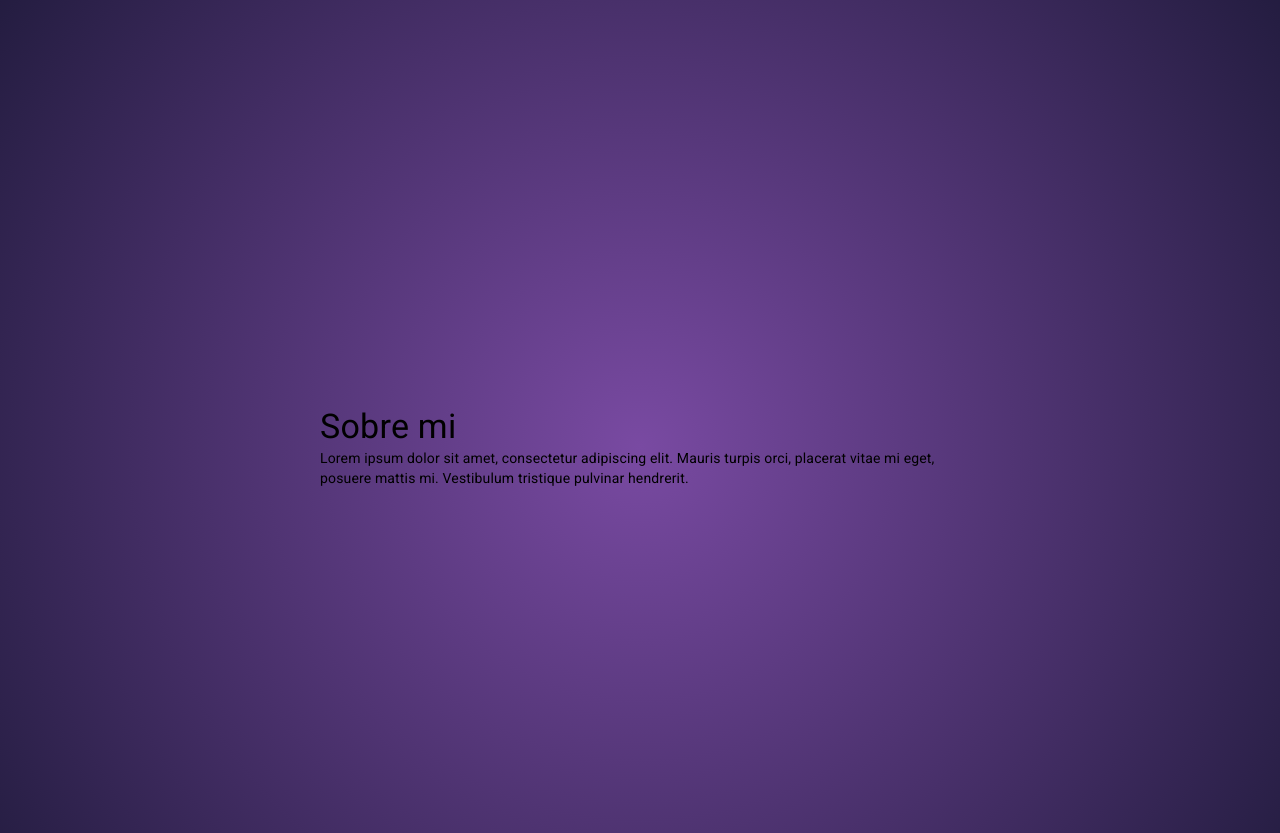
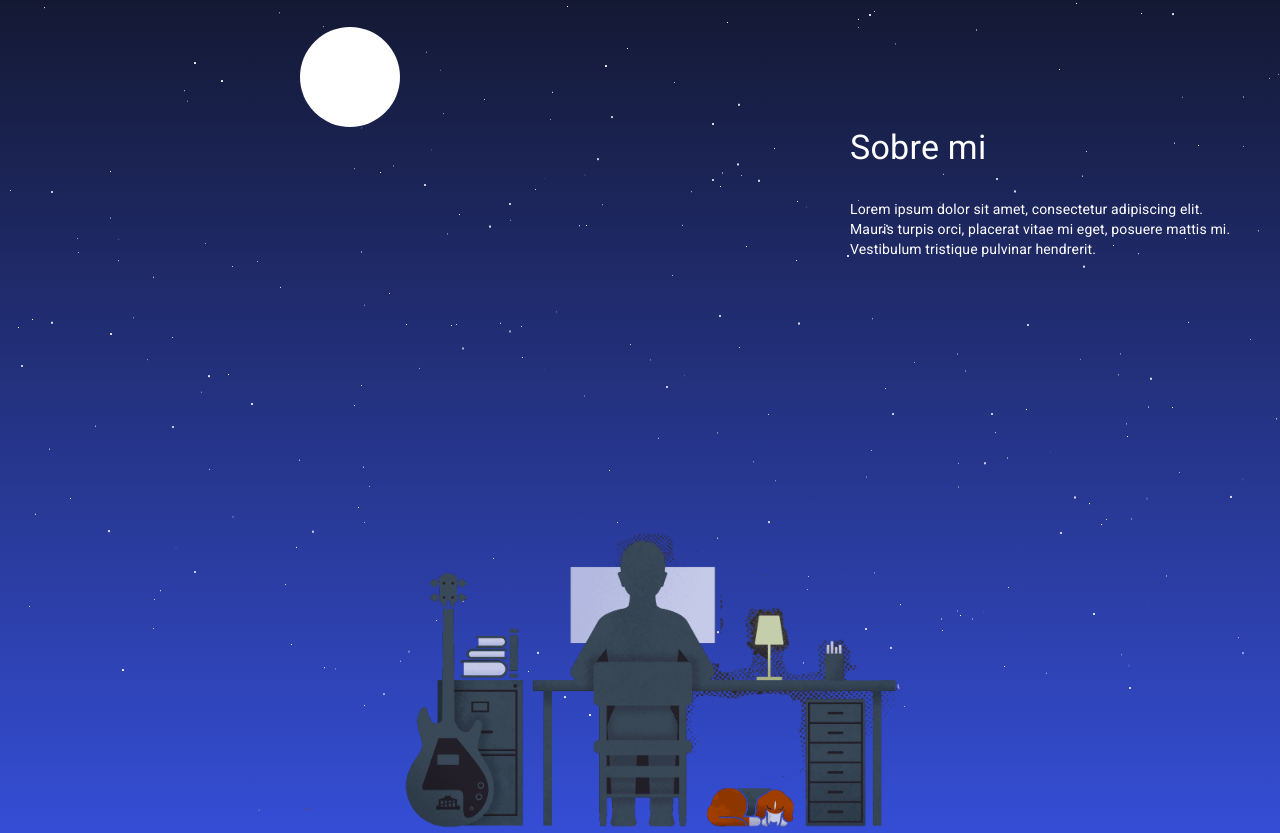
Before and after one commit to antonio9520/portafolioreact, a React app: page / in a window 1280 px wide. Shown: the part 913-1746 px from the top of the page. Built offline with nearby package versions, Linux system fonts and the light colour scheme; no server answers.

Commit message:
animacion about

```diff
--- a/src/containers/about/About.css
+++ b/src/containers/about/About.css
@@ -1,7 +1,150 @@
-.container-about{
+/* .container-about{
     position: relative;
     width: 100%;
     min-height: 130vh;
     background: rgb(121,74,162);
     background: radial-gradient(circle, rgba(121,74,162,1) 0%, rgba(31,26,59,1) 100%);
-}
+} */
+
+* {
+    margin: 0;
+    padding: 0;
+    box-sizing: border-box;
+  }
+
+  .scene {
+    position: relative;
+    width: 100%;
+    height: 120vh;
+    background: linear-gradient(#111425, #3751e0);
+    background-attachment: fixed;
+    overflow: hidden;
+  }
+  .scene::before{
+    content: "";
+    position: absolute;
+    bottom: -100%;
+    left: 0;
+    width: 100%;
+    height: 250px;
+    transition: 0.5s;
+    background: linear-gradient(transparent, #fff, #2598f3);
+  }
+  .scene.active::before{
+    bottom: 0;
+  }
+  .scene.active {
+    background: linear-gradient(#ffeb3b, #ff9800);
+  }
+
+ .scene .moon-nigth {
+    position: absolute;
+    top: 100px;
+    left: 300px;
+    width: 100px;
+    height: 100px;
+    background: #fff;
+    border-radius: 50%;
+    transition: 0.5s;
+    cursor: pointer;
+  }
+
+  .scene .moon-nigth::before {
+    content: "";
+    position: absolute;
+    top: -15px;
+    left: 15px;
+    width: 100%;
+    height: 100%;
+    border-radius: 50%;
+    background: linear-gradient(#111425, #3751e0);
+    background-attachment: fixed;
+  }
+  .cont-typo{
+      position: absolute;
+      width: 400px;
+      right: 30px;
+      top: 200px;
+      color: white
+  }
+
+  .titulo{
+
+  }
+  .contenido{
+     padding-top: 30px;
+  }
+  .forest {
+    position: absolute;
+    bottom:0;
+    left: 0;
+    width: 100%;
+    transform: scale(.8);
+    z-index: 100;
+    transition: 0.5s;
+  }
+  .scene.active .forest{
+    bottom: -100%;
+  }
+
+  .scene i {
+    position: absolute;
+    background-color: #fff;
+    border-radius: 50%;
+    animation: animate linear infinite;
+  }
+
+  .scene.active i{
+    display: none;
+  }
+
+  .bg{
+    position: absolute;
+    bottom: 0;
+    max-width: 100%;
+    transition: 0.5s;
+    z-index: 1000;
+    transform: translateY(100%)
+  }
+
+  .scene.active .bg{
+    transform: translateY(0);
+  }
+
+
+
+  @keyframes animateCloud {
+    0% {
+      transform: translateX(-100%) scale(1);
+    }
+    100% {
+      transform: translateX(400%) scale(1.5);
+    }
+  }
+
+  @keyframes animate {
+    0% {
+      opacity: 0;
+      transform: translateY(0px);
+    }
+    10%,
+    90% {
+      opacity: 1;
+    }
+    100% {
+      opacity: 0;
+      transform: translateY(-100px);
+    }
+  }
+
+  img {
+    pointer-events: none;
+  }
+
+  .scene .star{
+    position: absolute;
+    background-color: #fff;
+    border-radius: 50%;
+    animation: animate  linear infinite;
+    animation-duration: 5s;
+  }
--- a/src/containers/about/About.jsx
+++ b/src/containers/about/About.jsx
@@ -1,23 +1,95 @@
-import React from "react";
+import React, { useEffect, useWindowSize, useRef } from "react";
+import ReactDom from "react-dom";
 import { Grid, Typography } from "@material-ui/core";
+import forest from "../../resources/img/study2.png";
+import cloud1 from "../../resources/img/cloud1.png";
+import cloud2 from "../../resources/img/cloud2.png";
+import cloud3 from "../../resources/img/cloud3.png";
 import "./About.css";
 
 const About = () => {
-  return (
-    <Grid container justify="center" style={{display: "flex", alignItems:"center"}} className="container-about" id="about">
-      <Grid item xs={12} sm={8} md={6}>
-        <Typography className="sobre-mi" variant="h4">Sobre mi</Typography>
-        <Grid container>
-          <Grid item>
-            <Typography className="typo-contenido" variant="body2">
-            Lorem ipsum dolor sit amet, consectetur adipiscing elit. Mauris turpis
+  useEffect(() => {
+    const contenedor = document.getElementById("scene");
+    const div = React.createElement(
+      "div",
+      {},
+      <img src={forest} alt="forest" className="forest" />
+    );
+    const div3 = React.createElement(
+      "div",
+      {className: "cont-typo"},
+      <div>
+        <Typography variant="h4" className="titulo">Sobre mi</Typography>
+        <Typography variant="body2" className="contenido">
+          Lorem ipsum dolor sit amet, consectetur adipiscing elit. Mauris turpis
           orci, placerat vitae mi eget, posuere mattis mi. Vestibulum tristique
           pulvinar hendrerit.
-            </Typography>
-          </Grid>
-        </Grid>
-      </Grid>
-    </Grid>
+        </Typography>
+      </div>
+    );
+    const div2 = React.createElement(
+      "div",
+      {},
+      <div className="moon-nigth"></div>
+    );
+    let elements = [];
+    for (let i = 0; i < 300; i++) {
+      let x = Math.floor(Math.random() * window.innerWidth);
+      let y = Math.floor(Math.random() * window.innerHeight);
+      let size = Math.random() * 2;
+      let duration = Math.random() * 10;
+
+      // star.style.animationDuration = 5 + duration + "s";
+      // star.style.animationDelay = duration + "s";
+      var element = React.createElement("i", {
+        className: "star",
+        style: {
+          left: x + "px",
+          top: y + "px",
+          width: size + "px",
+          height: size + "px",
+          animationDuration: 5 + duration + "s",
+          animationDelay: duration + "s",
+        },
+      });
+      elements.push(element);
+    }
+    var container = React.createElement("div", { className: "scene" }, [
+      div,
+      div2,
+      div3,
+      elements,
+    ]);
+
+    ReactDom.hydrate(container, contenedor);
+  }, []);
+
+  return (
+    // <div id="container-about-render">
+    // <Grid  container justify="center" style={{display: "flex", alignItems:"center"}} className="container-about" id="about">
+    //   <Grid item xs={12} sm={8} md={6}>
+    //     <Typography className="sobre-mi" variant="h4">Sobre mi</Typography>
+    //     <Grid container>
+    //       <Grid item >
+    //         <Typography className="typo-contenido" variant="body2">
+    //         Lorem ipsum dolor sit amet, consectetur adipiscing elit. Mauris turpis
+    //       orci, placerat vitae mi eget, posuere mattis mi. Vestibulum tristique
+    //       pulvinar hendrerit.
+    //         </Typography>
+    //       </Grid>
+    //     </Grid>
+    //   </Grid>
+    // </Grid>
+    // </div>
+    <div className="scene" id="scene">
+      {/* <img src="bg.png" alt="bg" className="bg" />
+      <img src={cloud1} alt="cloud1" className="cloud1" />
+      <img src={cloud2} alt="cloud2" className="cloud2" />
+      <img src={cloud3} alt="cloud3" className="cloud3" />
+      <img src={cloud1} alt="cloud4" className="cloud4" />
+      <img src={cloud2} alt="cloud5" className="cloud5" />
+      <img src={cloud3} alt="cloud6" className="cloud6" /> */}
+    </div>
   );
 };
 
```
Also changed, not shown: public/index.html (+2 -0 lines), src/resources/img/bg.png (added), src/resources/img/forest.png (added), src/resources/img/study.png (added), src/resources/img/study2.png (added).
